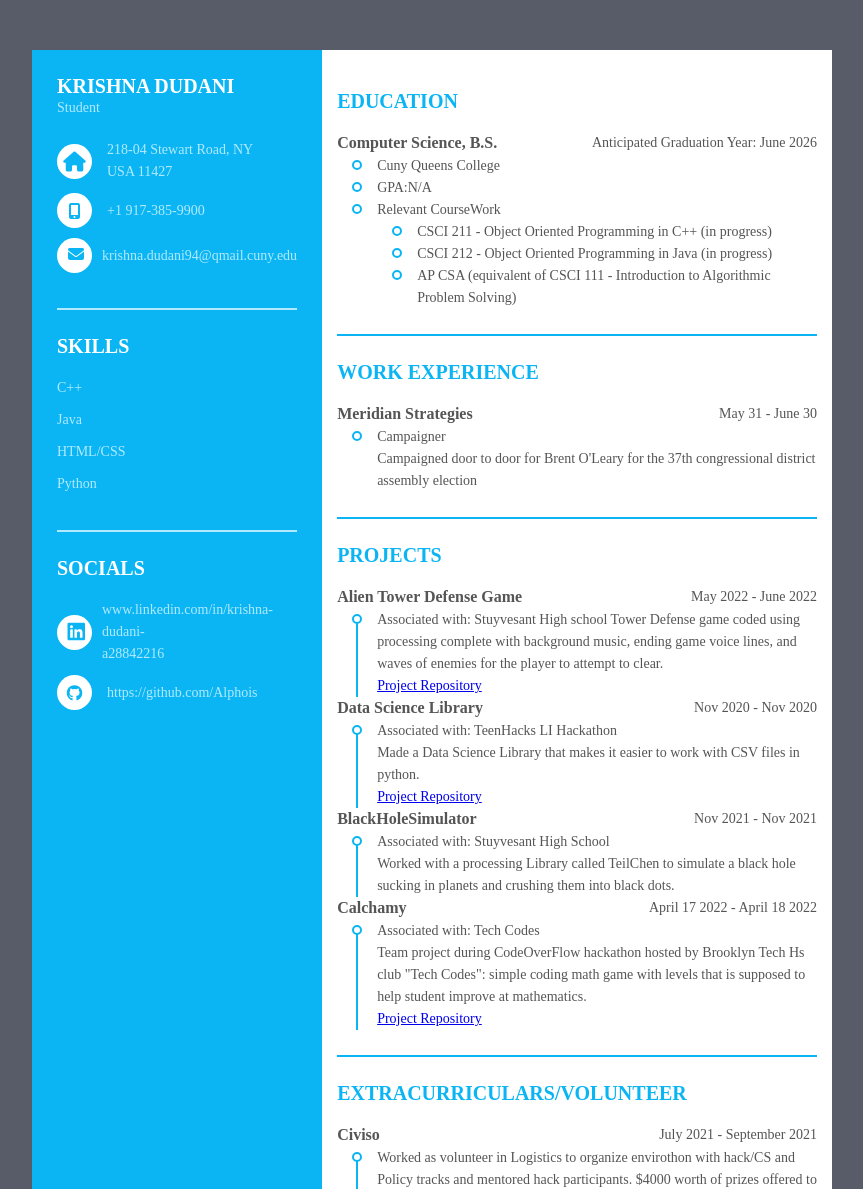
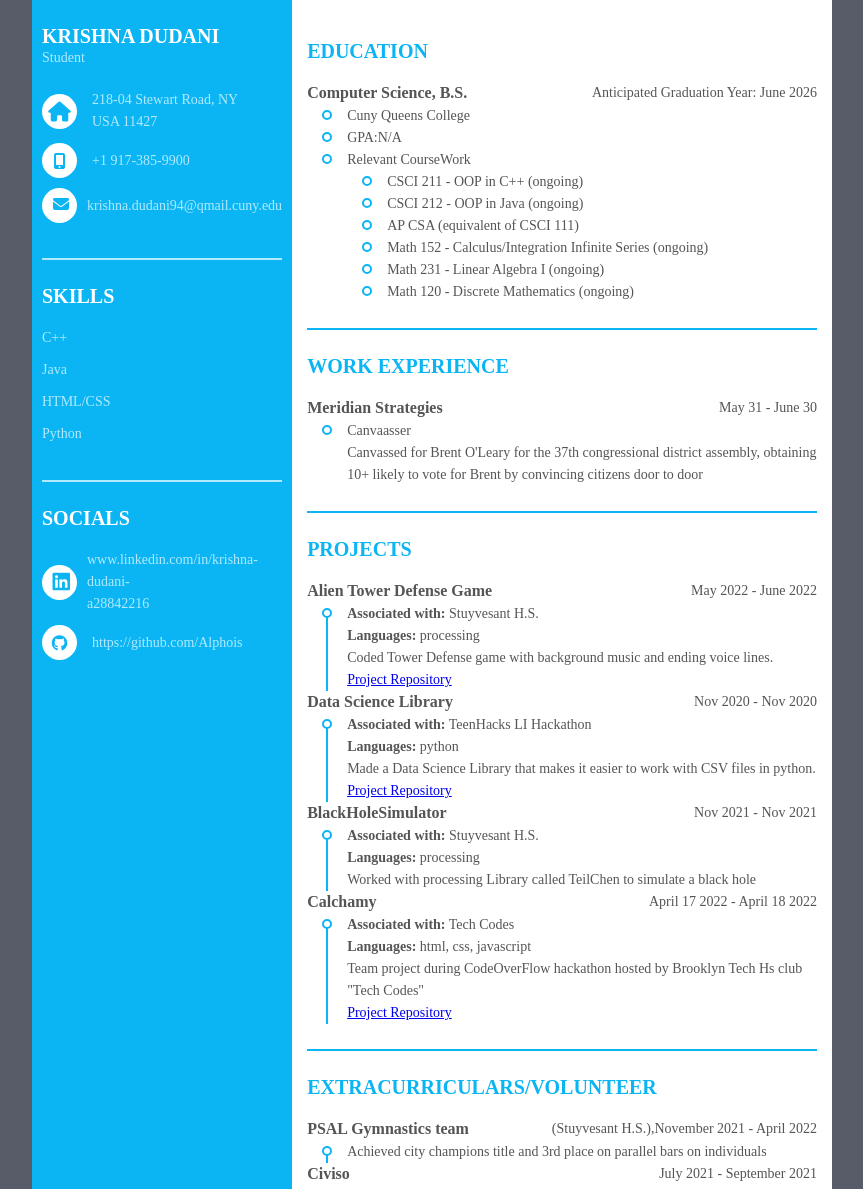
Before and after one commit to Alphois/myResume, a plain HTML site: page index.html in a window 1280 px wide. Shown: the top 1189 px of the page, without its empty margins (208-1071 px from the left). Drawn offline with Linux system fonts and the light colour scheme; a web font is replaced by a local one.

Commit message:
add languages used under projects section

```diff
--- a/index.html
+++ b/index.html
@@ -148,24 +148,23 @@
                           Relevant CourseWork
                           <ul>
                             <li>
-                              CSCI 211 - Object Oriented Programming in C++ (in progress)
+                              CSCI 211 - OOP in C++ (ongoing)
                             </li>
                             <li>
-                              CSCI 212 - Object Oriented Programming in Java (in progress)
+                              CSCI 212 - OOP in Java (ongoing)
                             </li>
                             <li>
-                              AP CSA (equivalent of CSCI 111 - Introduction to Algorithmic Problem Solving)
-                            </li>
-                            <!-- <li>
-                              Math 152 - Calculus/Integration and Infinite Series (in progress)
+                              AP CSA (equivalent of CSCI 111)
                             </li>
                             <li>
-                              Math 231 - Linear Algebra I (in progress)
+                              Math 152 - Calculus/Integration Infinite Series (ongoing)
                             </li>
                             <li>
-                              Math 120 - Discrete Mathematics (in progress)
-                            </li> -->
-
+                              Math 231 - Linear Algebra I (ongoing)
+                            </li>
+                            <li>
+                              Math 120 - Discrete Mathematics (ongoing)
+                            </li>
                           </ul>
                         </div>
                       <!-- list of items under each place of education -->
@@ -183,9 +182,9 @@
         <ul>
             <li>
               <div class="info">
-                Campaigner
+                Canvaasser
               </br>
-                Campaigned door to door for Brent O'Leary for the 37th congressional district assembly election
+                Canvassed for Brent O'Leary for the 37th congressional district assembly, obtaining 10+ likely to vote for Brent by convincing citizens door to door
               </div>
             </li>
             <!-- If you want to add more work experiences, then add list item tags above this -->
@@ -199,8 +198,9 @@
         <ul>
           <li>
             <div class="info">
-              Associated with: Stuyvesant High school
-              Tower Defense game coded using processing complete with background music, ending game voice lines, and waves of enemies for the player to attempt to clear.
+              <b>Associated with:</b> Stuyvesant H.S.
+            </br><b>Languages:</b> processing
+            </br>Coded Tower Defense game with background music and ending voice lines.
             </br><a href="<a href="https://github.com/Alphois/Alien_Towers">Project Repository</a>
             </div>
           </li>
@@ -209,7 +209,8 @@
         <ul>
           <li>
               <div class="info">
-              Associated with: TeenHacks LI Hackathon
+                <b>Associated with:</b> TeenHacks LI Hackathon
+              </br><b>Languages:</b> python
               </br>Made a Data Science Library that makes it easier to work with CSV files in python.
               </br><a href="<a href="https://github.com/Alphois/DataScienceLibrary">Project Repository</a>
               </div>
@@ -219,8 +220,9 @@
         <ul>
           <li>
             <div class="info">
-              Associated with: Stuyvesant High School
-            </br>Worked with a processing Library called TeilChen to simulate a black hole sucking in planets and crushing them into black dots.
+            <b>Associated with:</b> Stuyvesant H.S.
+            </br><b>Languages:</b> processing
+            </br>Worked with processing Library called TeilChen to simulate a black hole
             </div>
           </li>
         </ul>
@@ -228,8 +230,9 @@
         <ul>
           <li>
             <div class="info">
-              Associated with: Tech Codes
-              </br>Team project during CodeOverFlow hackathon hosted by Brooklyn Tech Hs club "Tech Codes": simple coding math game with levels that is supposed to help student improve at mathematics.
+              <b>Associated with:</b> Tech Codes
+              </br><b>Languages:</b> html, css, javascript
+              </br>Team project during CodeOverFlow hackathon hosted by Brooklyn Tech Hs club "Tech Codes"
               </br><a href="<a href="https://github.com/Alphois/Calchamy">Project Repository</a>
             </div>
           </li>
@@ -239,8 +242,17 @@
         <div class="title">
           <p class="bold">Extracurriculars/Volunteer</p>
         </div>
+        <div style="display:flex; justify-content:space-between;"><div class="title2">PSAL Gymnastics team </div><span class="date">(Stuyvesant H.S.),November 2021 - April 2022 </span> </div>
+          <ul>
+            <div class="info">
+              <li>
+                Achieved city champions title and 3rd place on parallel bars on individuals
+              </li>
+            </div>
+          </ul>
         <div style="display:flex; justify-content:space-between;"><div class="title2">Civiso</div> <span class="date">July 2021 - September 2021</span> </div>
           <ul>
+
             <div class="info">
             <li>
                     Worked as volunteer in Logistics to organize envirothon with
--- a/styles.css
+++ b/styles.css
@@ -26,11 +26,12 @@ text-transform: uppercase;
   width: 800px;
   height: auto;
   display: flex;
-  margin: 50px auto;
+  margin: 0px auto;
 
 }
 .resume .resume_left{
   width: 312px;
+  height:auto;
   background: #0bb5f4;
 
 }
@@ -44,7 +45,7 @@ text-transform: uppercase;
 
 }
 .resume .resume_left .resume_content{
-  padding:0 25px;
+  padding:0 10px;
 }
 .resume .title{
   margin-bottom: 20px;
```
